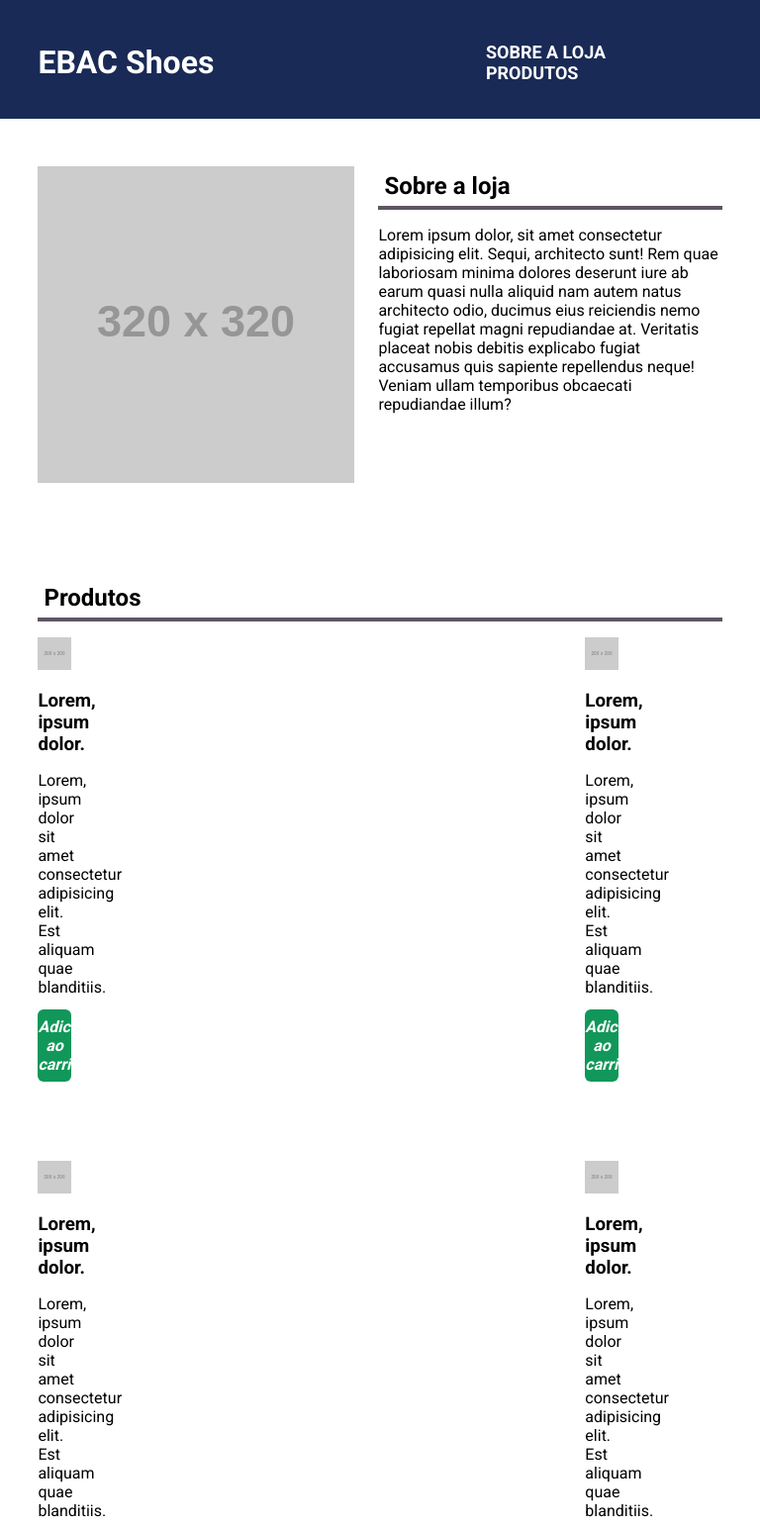
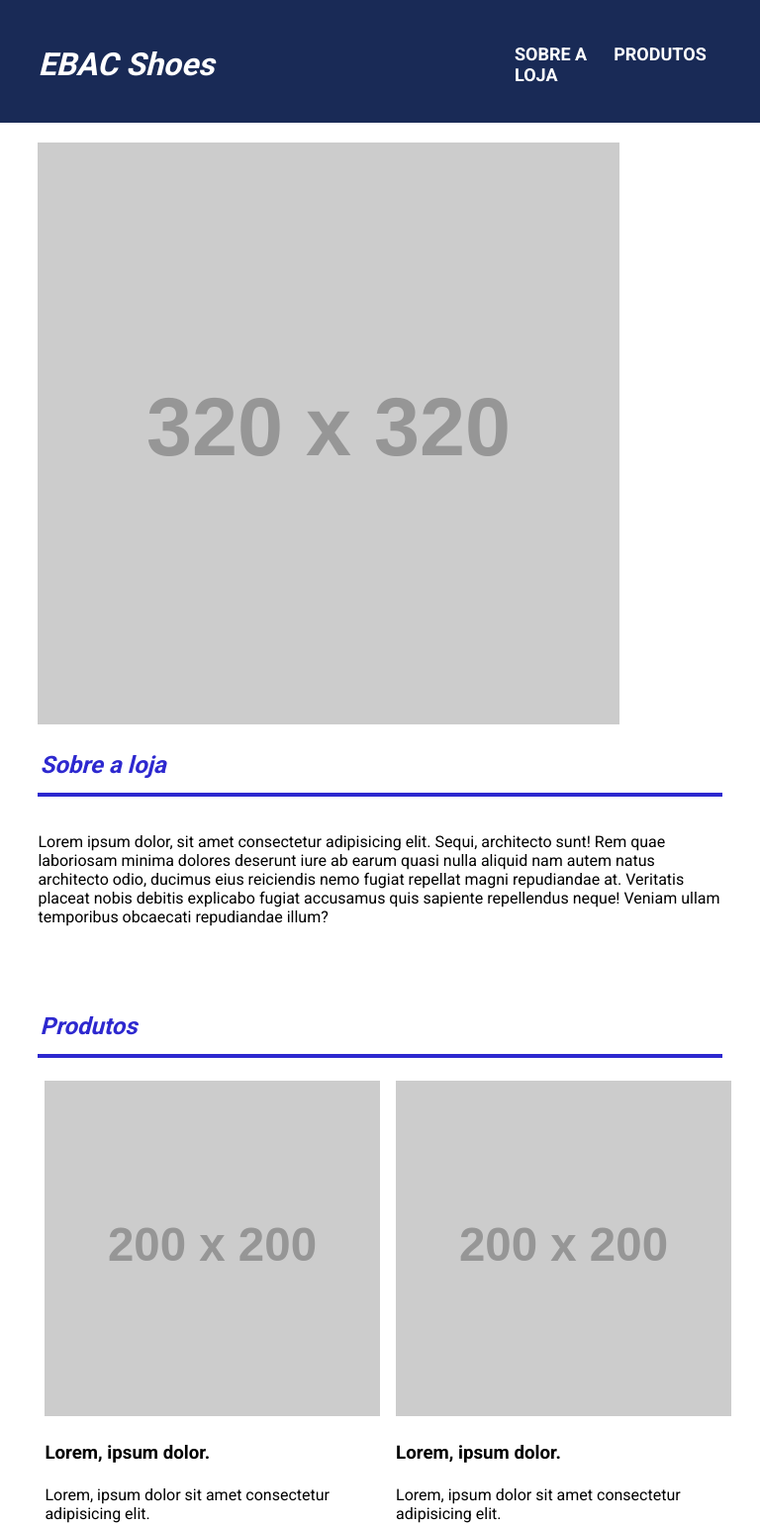
Before and after one commit to PatrickRez/Loja-Resoinsiva, a plain HTML site: page index.html in a window 768 px wide. Shown: the top 1542 px of the page at 99% size. Drawn offline with Linux system fonts and the light colour scheme; placeholder pictures from the web are drawn by us.

Commit message:
Atualização
Reponsividade em tamanhos
Layout Mobile (até 640px)
Layout Tablet (de 641px até 1023px)
Layout Desktop (a partir de 1024px)

Pontos de melhoria:
Nav, poderia ter ficado para o lado direito.

Pontos para furuta Implementação:
Menu Burger quando entrar m ate 640px.

```diff
--- a/index.html
+++ b/index.html
@@ -15,15 +15,15 @@
 <body>
     <header>
         <div class="container">
-            <h1>EBAC Shoes</h1>
+            <h1 style="font-style: oblique;">EBAC Shoes</h1>
             <nav>
-                <div class="container container-flex">
-                    <ul>
+                <div class="container">
+                    <ul class="nav">
                         <li>
                             <a href="#">Sobre a loja</a>
                         </li>
                         <li>
-                            <a href="#">Produtos</a>
+                            <a href="#produtos">Produtos</a>
                         </li>
                     </ul>
                 </div>
@@ -36,7 +36,7 @@
             <img src="https://via.placeholder.com/320x320"" alt=" Imag da loja">
             <div class="containerLo">
                 <h2>Sobre a loja</h2>
-                <p>
+                <p style="padding: 20px 0;">
                     Lorem ipsum dolor, sit amet consectetur adipisicing elit. Sequi, architecto sunt! Rem quae
                     laboriosam minima dolores deserunt iure ab earum quasi nulla aliquid nam autem natus architecto
                     odio, ducimus eius reiciendis nemo fugiat repellat magni repudiandae at. Veritatis placeat nobis
@@ -54,25 +54,25 @@
                 <li>
                     <img src="https://via.placeholder.com/200x200">
                     <h3>Lorem, ipsum dolor.</h3>
-                    <p>Lorem, ipsum dolor sit amet consectetur adipisicing elit. Est aliquam quae blanditiis.</p>
+                    <p>Lorem, ipsum dolor sit amet consectetur adipisicing elit.</p>
                     <button type="button">Adicionar ao carrinho</button>
                 </li>
                 <li>
                     <img src="https://via.placeholder.com/200x200">
                     <h3>Lorem, ipsum dolor.</h3>
-                    <p>Lorem, ipsum dolor sit amet consectetur adipisicing elit. Est aliquam quae blanditiis.</p>
+                    <p>Lorem, ipsum dolor sit amet consectetur adipisicing elit.</p>
                     <button type="button">Adicionar ao carrinho</button>
                 </li>
                 <li>
                     <img src="https://via.placeholder.com/200x200">
                     <h3>Lorem, ipsum dolor.</h3>
-                    <p>Lorem, ipsum dolor sit amet consectetur adipisicing elit. Est aliquam quae blanditiis.</p>
+                    <p>Lorem, ipsum dolor sit amet consectetur adipisicing elit.</p>
                     <button type="button">Adicionar ao carrinho</button>
                 </li>
                 <li>
                     <img src="https://via.placeholder.com/200x200">
                     <h3>Lorem, ipsum dolor.</h3>
-                    <p>Lorem, ipsum dolor sit amet consectetur adipisicing elit. Est aliquam quae blanditiis.</p>
+                    <p>Lorem, ipsum dolor sit amet consectetur adipisicing elit.</p>
                     <button type="button">Adicionar ao carrinho</button>
                 </li>
             </ul>
--- a/main.css
+++ b/main.css
@@ -1,15 +1,15 @@
-*{
+* {
     margin: 0;
     padding: 0;
     box-sizing: border-box;
     font-family: 'Roboto', sans-serifs;
 }
 
-html{
+html {
     overflow: hidden;
 }
 
-.container{
+.container {
     max-width: 1024px;
     width: 100%;
     margin: 0 auto;
@@ -21,19 +21,22 @@ header {
     color: #fff;
 }
 
-header > .container {
+header>.container {
     display: flex;
     justify-content: space-between;
     align-items: center;
     padding: 16px 0;
+    cursor: pointer;
 }
 
 nav {
     padding: 20px 0;
+    display: flex;
 }
 
 nav li {
-    list-style: none; /*Tirar o ponto antes da palavras em destaque*/
+    list-style: none;
+    /*Tirar o ponto antes da palavras em destaque*/
     display: inline;
     margin-right: 16px;
     font-size: 18px;
@@ -46,93 +49,158 @@ nav li a {
     text-decoration: none;
 }
 
-.clear {
-    clear: both;
+div .container {
+    display: flex;
 }
 
-
-div .container{
-    display: flex;
-}
 .container-flex {
     display: flex;
 }
 
-#sobreLoja img{
-    max-width: 400px;
+#sobreLoja img {
+    max-width: 588px;
     margin-right: 24px;
 }
 
 section {
-    padding: 48px 0;
+    padding: 20px 0;
 }
 
-section h2{
+section h2 {
     margin-bottom: 16px;
-    border-bottom: 4px solid #5e5563;
-    padding: 6px;
+    border-bottom: 4px solid #2d28cf;
+    padding: 14px 2px;
+    color: #2d28cf;
+    font-style: oblique;
 }
 
-.lista-produtos{
-    justify-content: space-between;
-    flex-wrap: wrap;
-    display: flex;
+.container.produtos li h3 {
+    margin: 16px 0;
 }
 
-.lista-produtos li{
+.lista-produtos {
+    /*display: flex;
     list-style: none;
-    max-width: 24%;
-    margin-bottom: 19px;;
+    margin: 13px;*/
+    display: grid;
+    grid-template-columns: repeat(4, 24.25%);
+    list-style: none;
+    column-gap: 1rem;
+    row-gap: 5%;
+}
+
+.lista-produtos li {
+    margin: 7px;
+    width: 100%;
+    margin-bottom: 19px;
 }
 
 .lista-produtos li img {
-    max-width: 100%;
+    width: 100%;
 }
 
-.lista-produtos li h3{
-    margin: 16px 0;
+.lista-produtos h3 {
+    padding: 22px 0;
 }
 
-button{
-    display: block ;
+.lista-produtos p {
+    width: 100%;
+}
+
+button {
+    display: block;
     width: 100%;
     padding: 8px 0;
     border: none;
-    background-color: #119759;
+    background-color: #115385;
     color: #fff;
     font-size: 16px;
     font-weight: bold;
     font-style: italic;
     cursor: pointer;
-    border-radius: 6px;
+    border-radius: 3px;
     margin: 13px 0;
 }
 
 @media screen and (min-width: 641px) and (max-width: 1023px) {
+
     .container {
         max-width: 90%;
+        justify-content: space-between;
+        flex-wrap: wrap;
+        width: 100%;
     }
 
-    .containterLo{
-
+    nav ul {
+        display: flex;
     }
 
-    .destaque .noticia a {
-        font-size: 1.5em;
+    nav li {
+        width: 100%;
+        margin: 2px;
+    }
+
+    section h2 {
+        margin-bottom: 16px;
+        border-bottom: 4px solid #2d28cf;
+        padding: 14px 2px;
+        color: #2d28cf;
+        font-style: oblique;
+    }
+
+    #sobreLoja img {
+        width: 622px;
+    }
+
+    .containerLo {
+        padding: 13px 0;
     }
 
     .lista-produtos {
+        list-style: none;
         display: grid;
-        grid-template-columns: repeat(2, 20%);
-        column-gap: 1%;
-        row-gap: 5%;
+        grid-template-columns: repeat(2, 49%);
+        column-gap: 1rem;
+        row-gap: 3%;
+    }
+}
+
+@media screen and (max-width: 640px) {
+    .container {
+        max-width: 80%;
+        flex-wrap: wrap;
+    }
+    header > .nav{
+        display: flex;
     }
 
-    .lista-produtos li img {
-        max-width: 100%;
+
+    nav li {
+        width: 100%;
+        margin: 2px;
     }
 
-    .lista-produtos li h3{
-        margin: 16px 0;
+    section h2 {
+        margin-bottom: 16px;
+        border-bottom: 4px solid #2d28cf;
+        padding: 14px 2px;
+        color: #2d28cf;
+        font-style: oblique;
+    }
+
+    #sobreLoja img {
+        width: 622px;
+    }
+
+    .containerLo {
+        padding: 13px 0;
+    }
+
+    .lista-produtos {
+        list-style: none;
+        display: grid;
+        grid-template-columns: repeat(1, 99%);
+        column-gap: 1rem;
+        row-gap: 3%;
     }
 }
```
